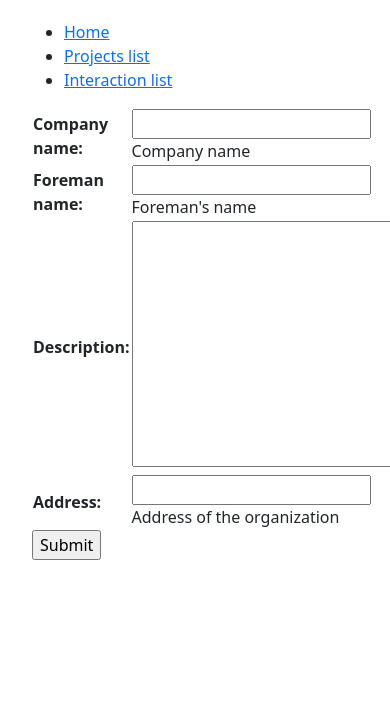
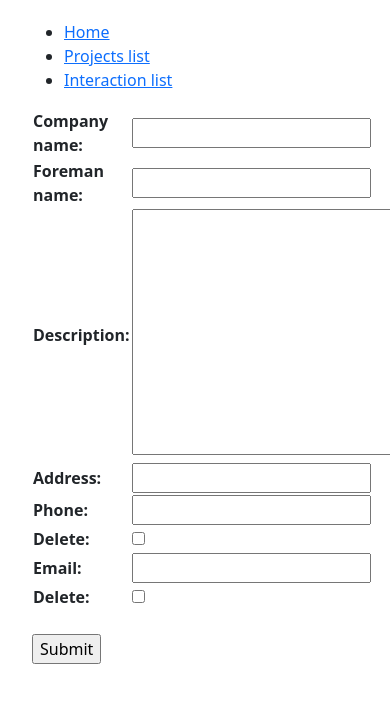
Before and after one commit to nickelk/onemorecrm, a Django app: page /customer/create/ in a window 390 px wide; the page is wider, and only the part inside the window is pictured. Shown: the top 703 px of that part. Run offline with Django 3.2, Linux system fonts and the light colour scheme; some libraries are stand-ins or nearby versions.

Commit message:
phone and email added into the customer create update forms on the admin and front sides

```diff
--- a/catalog/models.py
+++ b/catalog/models.py
@@ -9,7 +9,7 @@ class Phone(models.Model):
     """
     Class defining a model, derived from the Model class.
     """
-    phone = models.CharField(max_length=30, help_text="Phone number")
+    phone = models.CharField(max_length=30,)
     date_of_creation = models.DateField(auto_now_add=True)
     date_of_edition = models.DateField(auto_now=True)
     customer = models.ForeignKey('Customer', on_delete=models.SET_NULL, null=True)
@@ -25,7 +25,7 @@ class Email(models.Model):
     """
     Class defining a model, derived from the Model class.
     """
-    email = models.EmailField(help_text="Email")
+    email = models.EmailField()
     date_of_creation = models.DateField(auto_now_add=True)
     date_of_edition = models.DateField(auto_now=True)
     customer = models.ForeignKey('Customer', on_delete=models.SET_NULL, null=True)
@@ -41,12 +41,12 @@ class Customer(models.Model):
     """
     Class defining a model of company(customer).
     """
-    company_name = models.CharField(max_length=300, help_text="Company name")
-    foreman_name = models.CharField(max_length=300, help_text="Foreman's name")
-    description = RichTextField(help_text="Describe the company")
+    company_name = models.CharField(max_length=300)
+    foreman_name = models.CharField(max_length=300)
+    description = RichTextField()
     date_of_creation = models.DateField(auto_now_add=True)
     date_of_edition = models.DateField(auto_now=True)
-    address = models.CharField(null=True, max_length=300, help_text="Address of the organization")
+    address = models.CharField(null=True, max_length=300)
 
     def __str__(self):
         """
--- a/catalog/urls.py
+++ b/catalog/urls.py
@@ -20,6 +20,6 @@ from . import views
 urlpatterns = [
     path('', views.CustomerListView.as_view(), name='home'),
     url(r'^customer/(?P<pk>\d+)$', views.CustomerDetailView.as_view(), name='customer-detail'),
-    path('customer/create/', views.CustomerCreate.as_view(), name='customer-create'),
-    url(r'^customer/update/(?P<pk>\d+)$', views.CustomerUpdate.as_view(), name='customer-update'),
+    path('customer/create/', views.CustomerCreateView.as_view(), name='customer-create'),
+    url(r'^customer/update/(?P<pk>\d+)$', views.CustomerUpdateView.as_view(), name='customer-update'),
 ]
--- a/catalog/views.py
+++ b/catalog/views.py
@@ -1,11 +1,13 @@
 # Create your views here.
 from django.contrib.auth.mixins import LoginRequiredMixin, PermissionRequiredMixin
+from django.forms import inlineformset_factory
 from django.utils.datastructures import MultiValueDictKeyError
-from django.views import generic
-from .models import Customer
+from django.views.generic import ListView, DetailView
+from django.views.generic.edit import CreateView, UpdateView
+from .models import Customer, Phone, Email
 
 
-class CustomerListView(LoginRequiredMixin, generic.ListView):
+class CustomerListView(LoginRequiredMixin, ListView):
     login_url = 'accounts/login'
     model = Customer
     paginate_by = 4
@@ -25,16 +27,71 @@ class CustomerListView(LoginRequiredMixin, generic.ListView):
         return Customer.objects.order_by(order)
 
 
-class CustomerDetailView(LoginRequiredMixin, generic.DetailView):
+class CustomerDetailView(LoginRequiredMixin, DetailView):
     login_url = 'accounts/login'
     model = Customer
 
+    # def get_context_data(self, **kwargs):
+    #     context = super(CustomerDetailView, self).get_context_data(**kwargs)
+    #     print(context['object'])
+    #     return context
 
-class CustomerCreate(generic.edit.CreateView):
+
+class CustomerCreateView(CreateView):
     model = Customer
     fields = '__all__'
 
+    def get_context_data(self, **kwargs):
+        """
+        Add formsets into context
+        """
+        PhoneInlineFormSet = inlineformset_factory(Customer, Phone, fields=('phone',), can_delete=True, extra=1)
+        EmailInlineFormSet = inlineformset_factory(Customer, Email, fields=('email',), can_delete=True, extra=1)
+        context = super(CustomerCreateView, self).get_context_data(**kwargs)
+        if self.request.POST:
+            context['phone_formset'] = PhoneInlineFormSet(self.request.POST, instance=self.object)
+            context['phone_formset'].full_clean()
+            context['email_formset'] = EmailInlineFormSet(self.request.POST, instance=self.object)
+            context['email_formset'].full_clean()
+        else:
+            context['phone_formset'] = PhoneInlineFormSet(instance=self.object)
+            context['email_formset'] = EmailInlineFormSet(instance=self.object)
+        # print(context['phone_formset'])
+        return context
 
-class CustomerUpdate(generic.edit.UpdateView):
+
+class CustomerUpdateView(UpdateView):
+
     model = Customer
     fields = '__all__'
+
+    def get_context_data(self, **kwargs):
+        """
+        Add formsets into context
+        """
+        PhoneInlineFormSet = inlineformset_factory(Customer, Phone, fields=('phone',), can_delete=True, extra=1)
+        EmailInlineFormSet = inlineformset_factory(Customer, Email, fields=('email',), can_delete=True, extra=1)
+        context = super(CustomerUpdateView, self).get_context_data(**kwargs)
+        if self.request.POST:
+            context['phone_formset'] = PhoneInlineFormSet(self.request.POST, instance=self.object)
+            context['phone_formset'].full_clean()
+            context['email_formset'] = EmailInlineFormSet(self.request.POST, instance=self.object)
+            context['email_formset'].full_clean()
+        else:
+            context['phone_formset'] = PhoneInlineFormSet(instance=self.object)
+            context['email_formset'] = EmailInlineFormSet(instance=self.object)
+        # print(context['phone_formset'])
+        return context
+
+    def form_valid(self, form):
+        """
+        Check formset validity and save it
+        """
+        context = self.get_context_data(form=form)
+        formsets = [context['phone_formset'], context['email_formset']]
+        for formset in formsets:
+            if formset.is_valid():
+                formset.save(commit=False)
+                return super().form_valid(form)
+            else:
+                return super().form_invalid(form)
--- a/templates/catalog/customer_detail.html
+++ b/templates/catalog/customer_detail.html
@@ -11,8 +11,9 @@
           <p><strong>Date of creation: </strong>{{customer.date_of_creation}}</p>
           <p><strong>Date of edition: </strong>{{customer.date_of_edition}}</p>
           <p><strong>Address: </strong>{{customer.address}}</p>
-          <p><strong>Phone: </strong>{% for phone in customer.phone.all %} {{ phone }}{% if not forloop.last %}, {% endif %}{% endfor %}</p>
-          <p><strong>Email: </strong>{% for email in customer.email.all %} {{ email }}{% if not forloop.last %}, {% endif %}{% endfor %}</p>
+{#    {% for i in customer.objects %}{{ i }}{% endfor %}#}
+          <p><strong>Phone(s): </strong>{% for phone in phone.phone.all %} {{ phone }}{% if not forloop.last %}, {% endif %}{% endfor %}</p>
+          <p><strong>Email(s): </strong>{% for email in customer.email.all %} {{ email }}{% if not forloop.last %}, {% endif %}{% endfor %}</p>
 
     <a href=""><h5>Interactions</h5></a>
     <hr>
--- a/templates/catalog/customer_form.html
+++ b/templates/catalog/customer_form.html
@@ -7,8 +7,12 @@
     <table>
     {{ form.media }}
     {{ form.as_table }}
+
+    {{ phone_formset }}
+    {{ email_formset }}
     </table>
+    <br>
     <input type="submit" value="Submit" />
+</form>
 
-</form>
 {% endblock %}
--- a/templates/catalog/customer_list.html
+++ b/templates/catalog/customer_list.html
@@ -21,9 +21,8 @@
       <p>There are no customers in the list.</p>
     {% endif %}
 
-    <br>
     <a href="{% url 'customer-create' %}">Add new customer</a>
-    <br>
+    <br><br>
 
     {% if page_obj.paginator.num_pages > 1 %}
     <div class="pagination">
```
Also changed, not shown: catalog/admin.py (+24 -1 lines).
